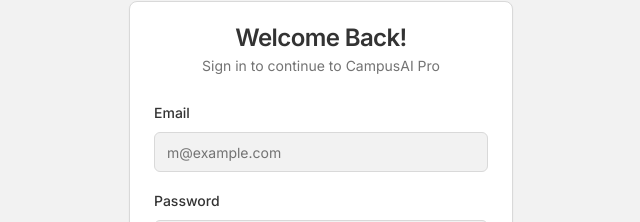
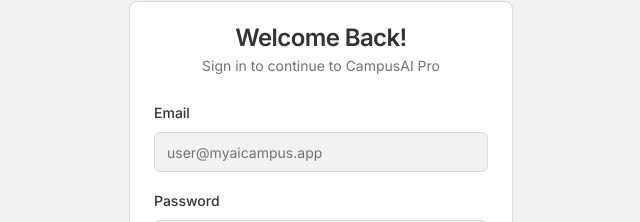
Before and after one commit to aicampus4u-blip/aicampus4u, a Next.js app: page /login in a window 1280 px wide. Shown: the part 165-387 px from the top of the page, without its empty margins (319-959 px from the left). Built offline with nearby package versions, Linux system fonts and the light colour scheme; no server answers.

Commit message:
update dashboard fullscreen

```diff
--- a/src/app/(chat)/layout.tsx
+++ b/src/app/(chat)/layout.tsx
@@ -27,7 +27,7 @@
 
   return (
     <SidebarProvider>
-      <div className="flex h-screen bg-background text-foreground overflow-hidden">
+      <div className="flex h-screen bg-background text-foreground overflow-hidden w-full">
         <Sidebar>
           <AppSidebar />
         </Sidebar>
--- a/src/app/login/page.tsx
+++ b/src/app/login/page.tsx
@@ -53,7 +53,7 @@
             <div className="space-y-4">
               <div className="space-y-2">
                 <Label htmlFor="email">Email</Label>
-                <Input id="email" type="email" placeholder="m@example.com" required value={email} onChange={e => setEmail(e.target.value)} disabled={isSigningIn} />
+                <Input id="email" type="email" placeholder="user@myaicampus.app" required value={email} onChange={e => setEmail(e.target.value)} disabled={isSigningIn} />
               </div>
               <div className="space-y-2">
                 <Label htmlFor="password">Password</Label>
```
